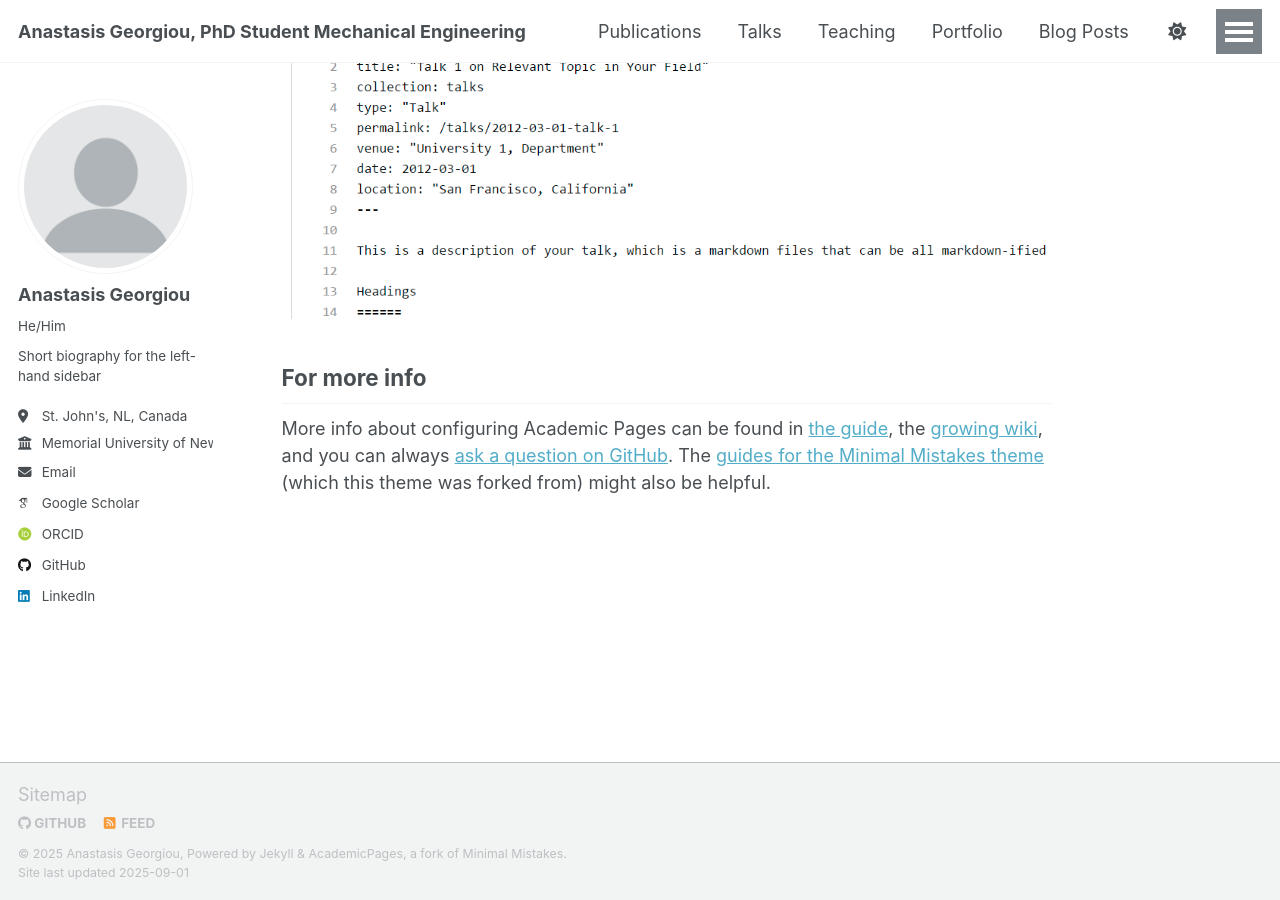
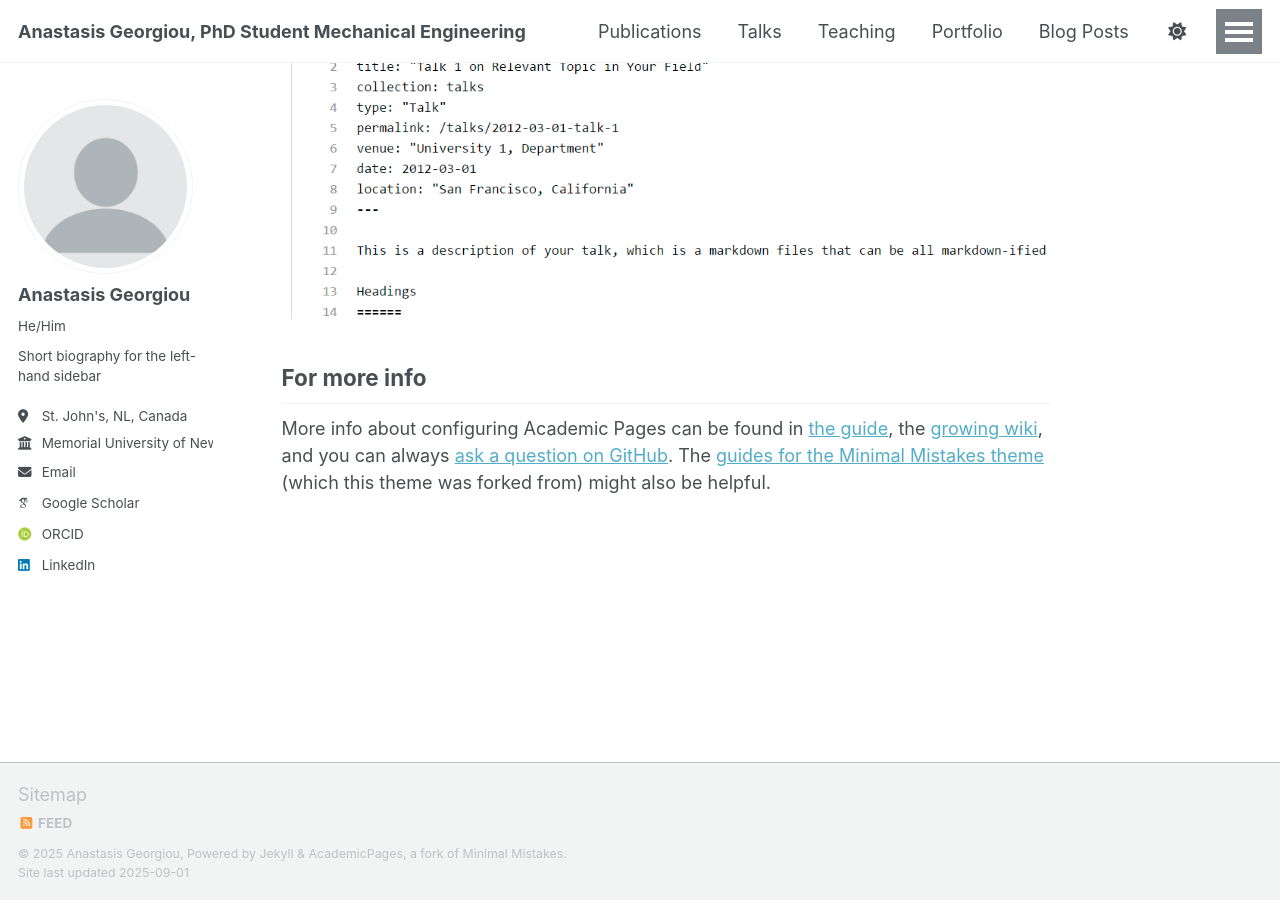
Before and after one commit to a-georgiou19/apgeorgiou.github.io, a Jekyll site: the page built from _pages/about.md, in a window 1280 px wide and 900 px high, scrolled down 2880 px. Built offline with Jekyll 4.4.1, drawn with Linux system fonts in a browser that asks for light colours; some web fonts are replaced; a script that is not in the unit is left out.

Commit message:
_config.yml

```diff
--- a/_config.yml
+++ b/_config.yml
@@ -13,7 +13,7 @@
 title_separator          : "-"
 name                     : &name "Anastasis Georgiou"
 description              : &description "personal description"
-url                      : https://apgeorgiou.github.io # the base hostname & protocol for your site e.g. "https://[your GitHub username].github.io" or if you already have some other page hosted on Github then use "https://[your GitHub username].github.io/[Your Repo Name]"
+url                      : https://academicpages.github.io # the base hostname & protocol for your site e.g. "https://[your GitHub username].github.io" or if you already have some other page hosted on Github then use "https://[your GitHub username].github.io/[Your Repo Name]"
 baseurl                  : "" # the subpath of your site, e.g. "/blog"
 repository               : "a-georgiou19/apgeorgiou.github.io"
 
@@ -47,7 +47,7 @@
   bitbucket        : # Username - Update with your username on the site
   codepen          : # Username
   dribbble         : # Username
-  github           : "academicpages"
+  github           : # "academicpages"
   kaggle           : # Username
   stackoverflow    : # User number or user number and name (i.e., use "1" or "1/jeff-atwood")
 
```
